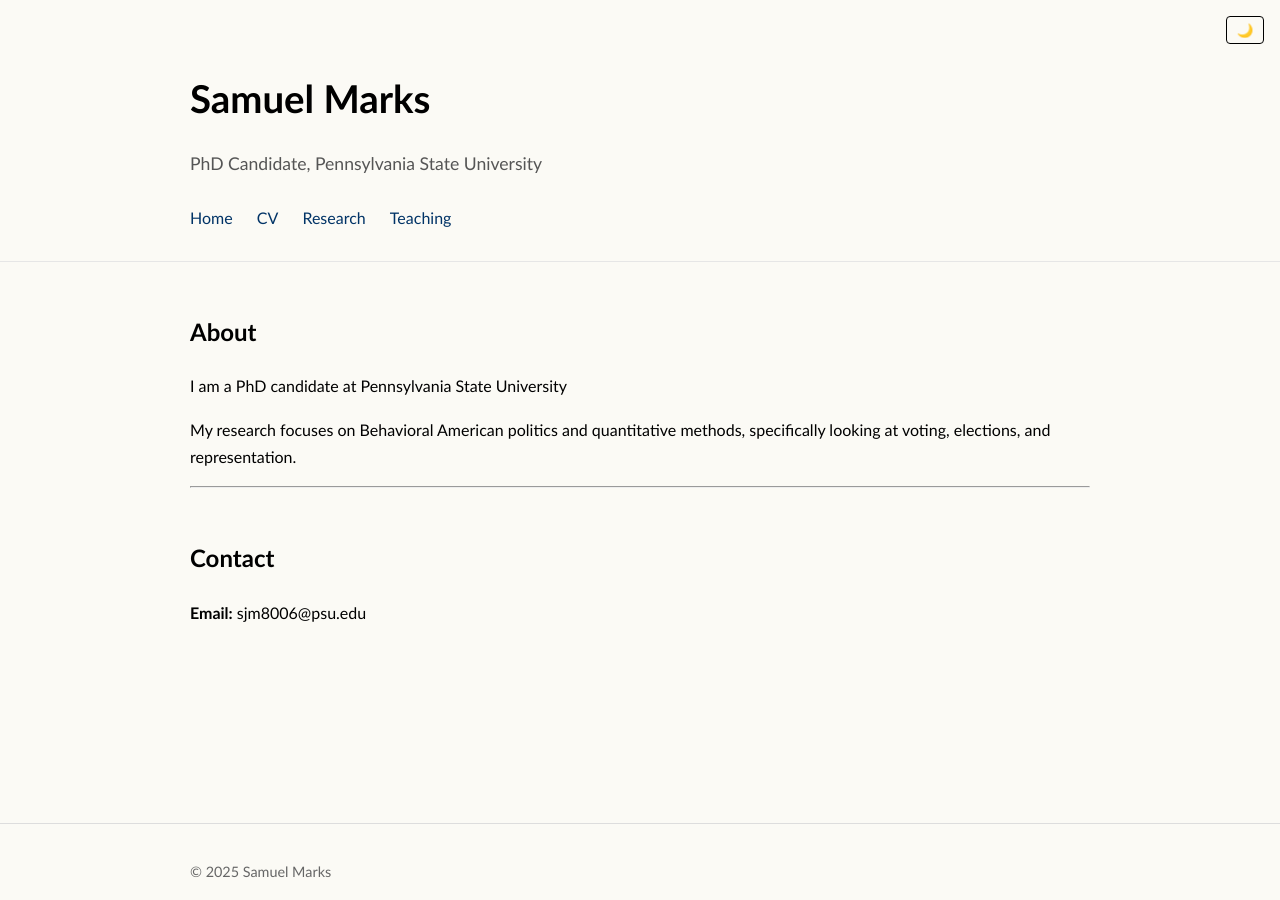
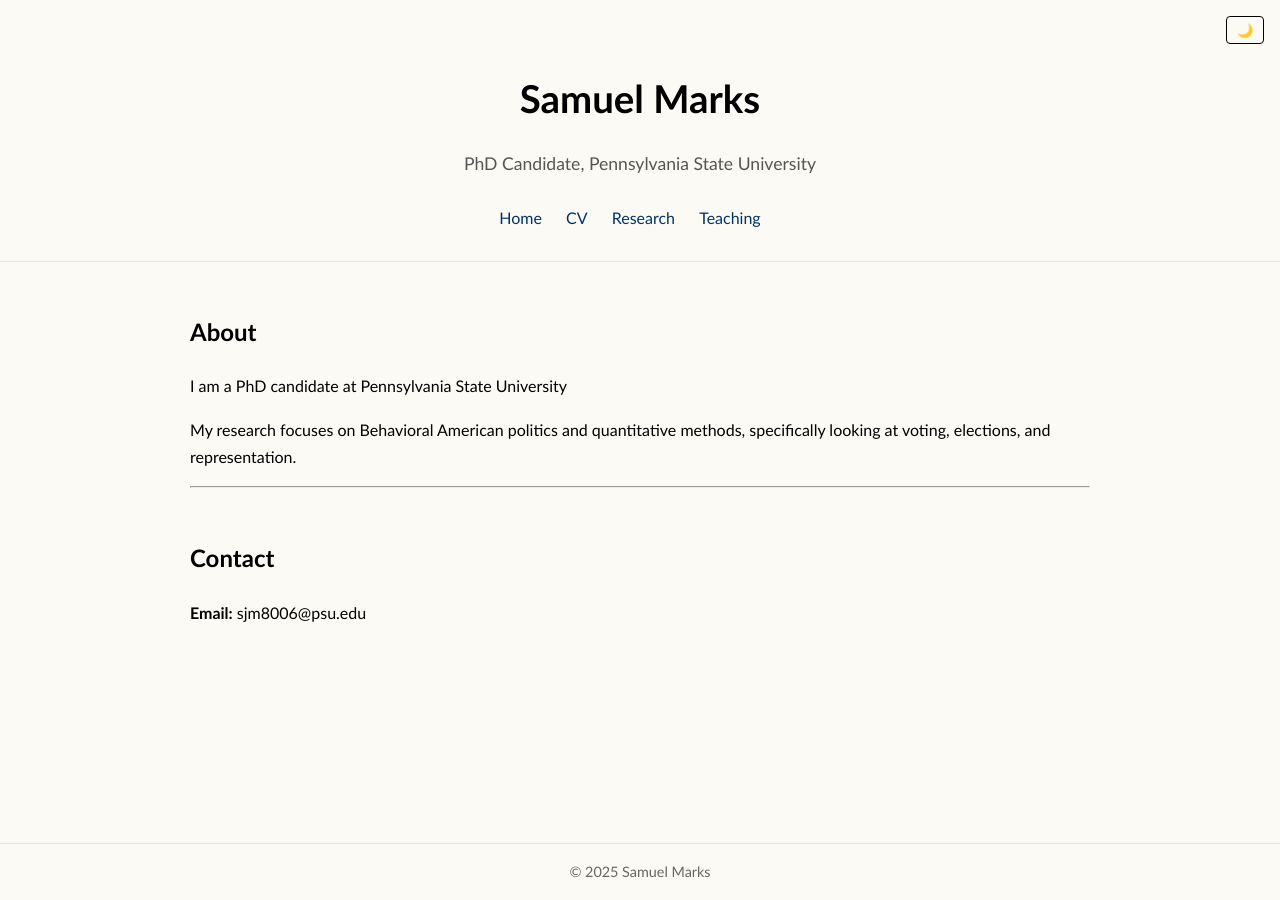
Before and after one commit to SamuelJMarks/SamuelJMarks.github.io, a Jekyll site: the page built from index.md, in a window 1280 px wide. Built offline with Jekyll 4.4.1, drawn with Linux system fonts in a browser that asks for light colours.

Commit message:
Refactor CSS for clean and fixed academic design

```diff
--- a/assets/style.css
+++ b/assets/style.css
@@ -1,54 +1,52 @@
-/* Faculty-style academic design */
+/* =====================================================
+   Faculty-style academic design (clean + fixed)
+   ===================================================== */
 
-body,
-body * {
-  font-family: calibri !important;
+/* ---------- Color variables (light / dark) ---------- */
+:root {
+  --bg-color: #FBFAF5;
+  --text-color: #000000;
+}
+
+[data-theme="dark"] {
+  --bg-color: #121212;
+  --text-color: #f0f0f0;
+}
+
+/* ---------- Base document ---------- */
+html,
+body {
+  height: 100%;
 }
 
 body {
-  background-color: #FBFAF5;
-  color: #111;
   margin: 0;
+  background-color: var(--bg-color);
+  color: var(--text-color);
   line-height: 1.7;
+  display: flex;
+  flex-direction: column;
+  transition: background-color 0.3s, color 0.3s;
 }
 
+/* ---------- Typography ---------- */
+body,
+body * {
+  font-family: Calibri, Arial, sans-serif !important;
+}
 
+/* ---------- Layout container ---------- */
 .container {
   max-width: 900px;
   margin: 0 auto;
   padding: 0 20px;
 }
 
+/* ---------- Header ---------- */
 header {
   border-bottom: 1px solid #e6e6e6;
   padding: 40px 0 30px 0;
-
-  <style>
-  :root {
-    --bg-color: #FBFAF5;
-    --text-color: #000000;
-  }
-
-  [data-theme="dark"] {
-    --bg-color: #121212;
-    --text-color: #f0f0f0;
-  }
-
-  body {
-    background-color: var(--bg-color);
-    color: var(--text-color);
-    transition: background-color 0.3s, color 0.3s;
-  }
-
-  #theme-toggle {
-    position: fixed;
-    top: 1rem;
-    right: 1rem;
-    padding: 0.3rem 0.6rem;
-    cursor: pointer;
-  }
-</style>
-
+  text-align: center;
 }
 
 h1 {
@@ -62,6 +60,7 @@
   margin-bottom: 25px;
 }
 
+/* ---------- Navigation ---------- */
 nav a {
   margin-right: 20px;
   text-decoration: none;
@@ -73,10 +72,18 @@
   text-decoration: underline;
 }
 
+/* ---------- Main content ---------- */
 main {
+  flex: 1;
   margin-top: 50px;
+  text-align: left;
 }
 
+main * {
+  text-align: left;
+}
+
+/* ---------- Headings & lists ---------- */
 h2 {
   font-size: 1.5em;
   margin-top: 50px;
@@ -86,36 +93,26 @@
   padding-left: 20px;
 }
 
-footer {
-  margin-top: 80px;
-  padding-top: 20px;
+/* ---------- Footer ---------- */
+.site-footer {
+  width: 100%;
   border-top: 1px solid #e6e6e6;
+  margin-top: 2rem;
+}
+
+.site-footer .container {
+  padding: 1rem 0;
+  text-align: center;
   font-size: 0.9em;
   color: #666;
 }
 
-
-/* Light/Dark Mode Variables and Styles */
-:root {
-  --bg-color: #FBFAF5;
-  --text-color: #000000;
-}
-
-[data-theme="dark"] {
-  --bg-color: #121212;
-  --text-color: #f0f0f0;
-}
-
-body {
-  background-color: var(--bg-color);
-  color: var(--text-color);
-  transition: background-color 0.3s, color 0.3s;
-}
-
+/* ---------- Links ---------- */
 a {
   color: var(--text-color);
 }
 
+/* ---------- Theme toggle button ---------- */
 #theme-toggle {
   position: fixed;
   top: 1rem;
@@ -127,47 +124,8 @@
   border-radius: 4px;
 }
 
-
-
+/* ---------- Markdown safety ---------- */
 .markdown-body,
-.markdown-body *,
-.container,
-.container * {
-  font-family: calibri !important;
+.markdown-body * {
+  font-family: Calibri, Arial, sans-serif !important;
 }
-
-
-
-html, body {
-  height: 100%;
-}
-
-body {
-  display: flex;
-  flex-direction: column;
-}
-
-main {
-  flex: 1;
-  text-align: left;
-}
-
-
-.site-footer {
-  width: 100%;
-  border-top: 1px solid #ddd;
-  margin-top: 2rem;
-}
-
-.site-footer .container {
-  padding: 1rem 0;
-}
-
-
-main {
-  text-align: left;
-}
-
-main * {
-  text-align: left;
-}
```
